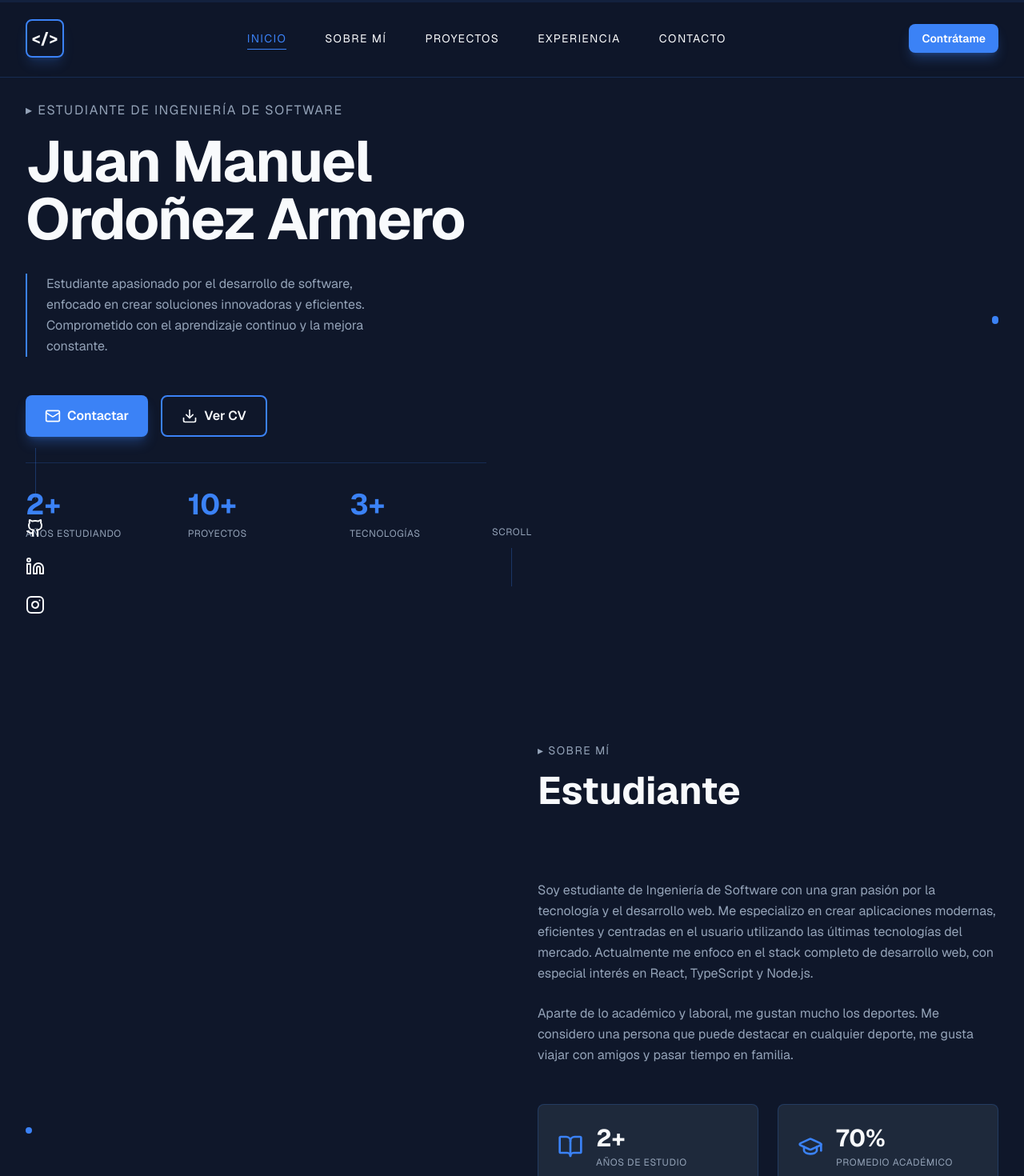
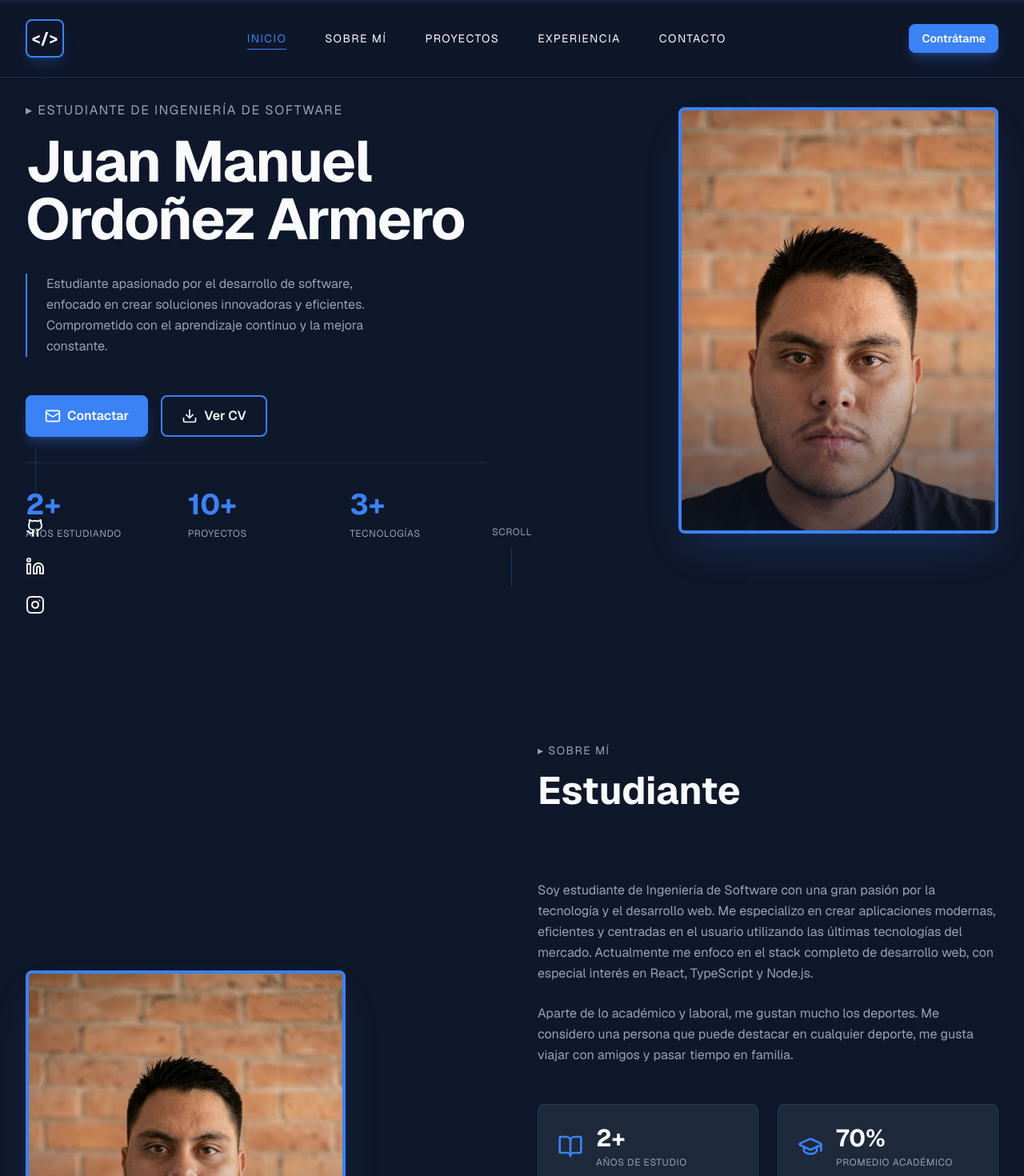
Before and after one commit to jManuel0/Portafolio-Personal, a Next.js app: page / in a window 1280 px wide. Shown: the top 1470 px of the page at 80% size. Built offline with nearby package versions, Linux system fonts and the light colour scheme.

Commit message:
fix: use explicit pixel dimensions for image containers to fix photo display

```diff
--- a/app/components/About.tsx
+++ b/app/components/About.tsx
@@ -25,7 +25,7 @@ export default function About() {
           {/* Photo */}
           <div className="flex items-center justify-center lg:justify-start">
             <div className="relative">
-              <div className="w-full max-w-md aspect-square border-4 border-[#3B82F6] rounded-lg bg-gradient-to-br from-[#1E3A8A] to-[#0F172A] overflow-hidden group shadow-2xl shadow-[#3B82F6]/20" style={{ position: "relative" }}>
+              <div className="border-4 border-[#3B82F6] rounded-lg bg-gradient-to-br from-[#1E3A8A] to-[#0F172A] overflow-hidden group shadow-2xl shadow-[#3B82F6]/20" style={{ position: "relative", width: 400, height: 400 }}>
                 <Image src="/portafolio2.jpg" alt="Sobre mí" fill
                   style={{ objectFit: "cover", objectPosition: "center top" }} />
                 <div className="absolute inset-0 bg-gradient-to-t from-[#0F172A] via-transparent to-transparent opacity-40" />
--- a/app/components/Hero.tsx
+++ b/app/components/Hero.tsx
@@ -45,7 +45,7 @@ export default function Hero() {
           {/* Right — photo */}
           <div className="flex justify-center lg:justify-end">
             <div className="relative">
-              <div className="w-full max-w-md aspect-[3/4] border-4 border-[#3B82F6] rounded-lg bg-gradient-to-br from-[#1E3A8A] to-[#0F172A] overflow-hidden shadow-2xl shadow-[#3B82F6]/20" style={{ position: "relative" }}>
+              <div className="border-4 border-[#3B82F6] rounded-lg bg-gradient-to-br from-[#1E3A8A] to-[#0F172A] overflow-hidden shadow-2xl shadow-[#3B82F6]/20" style={{ position: "relative", width: 400, height: 533 }}>
                 <Image src="/portafolio1.jpg" alt="Juan Manuel Ordoñez Armero" fill
                   style={{ objectFit: "cover", objectPosition: "center top" }} priority />
                 <div className="absolute inset-0 bg-gradient-to-t from-[#0F172A] via-transparent to-transparent opacity-60" />
```
